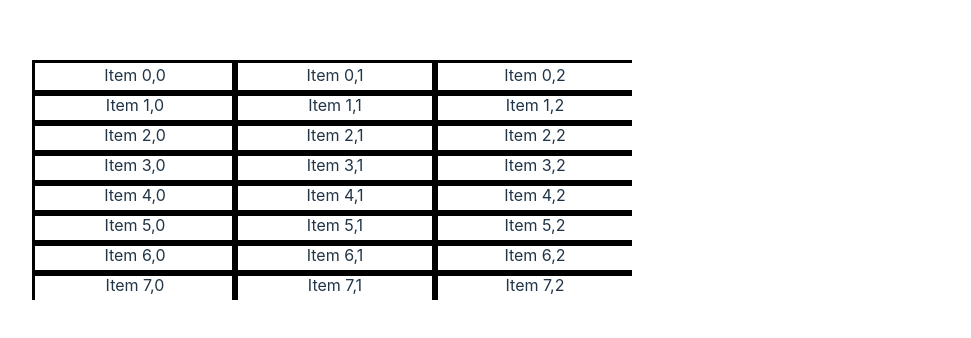
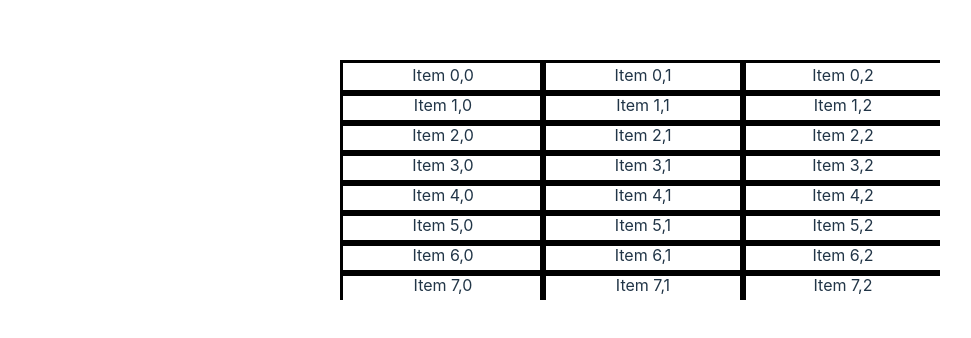
Before and after one commit to TheCandidStartup/infinisheet, a React (Vite) app: page / in a window 1280 px wide. Shown: the part 220-558 px from the top of the page, without its empty margins (0-971 px from the left). Built offline with nearby package versions, Linux system fonts and the light colour scheme.

Commit message:
React virtual scroll grid example 4b one million rows and columns which breaks browsers

```diff
--- a/src/App.css
+++ b/src/App.css
@@ -41,11 +41,6 @@
   color: #888;
 }
 
-.app-container {
-  display: grid;
-  grid-template-columns: 1fr 1fr;
-  grid-gap: 20px;
-}
 .viewport {
   width: 150px;
   overflow-y: auto;
--- a/src/App.tsx
+++ b/src/App.tsx
@@ -11,10 +11,10 @@ function App() {
   return (
     <div className="app-container">
       <Grid
-        columnCount={10000}
+        columnCount={1000000}
         columnWidth={200}
         height={240}
-        rowCount={10000}
+        rowCount={1000000}
         rowHeight={30}
         width={600}>
           {Cell}
```
